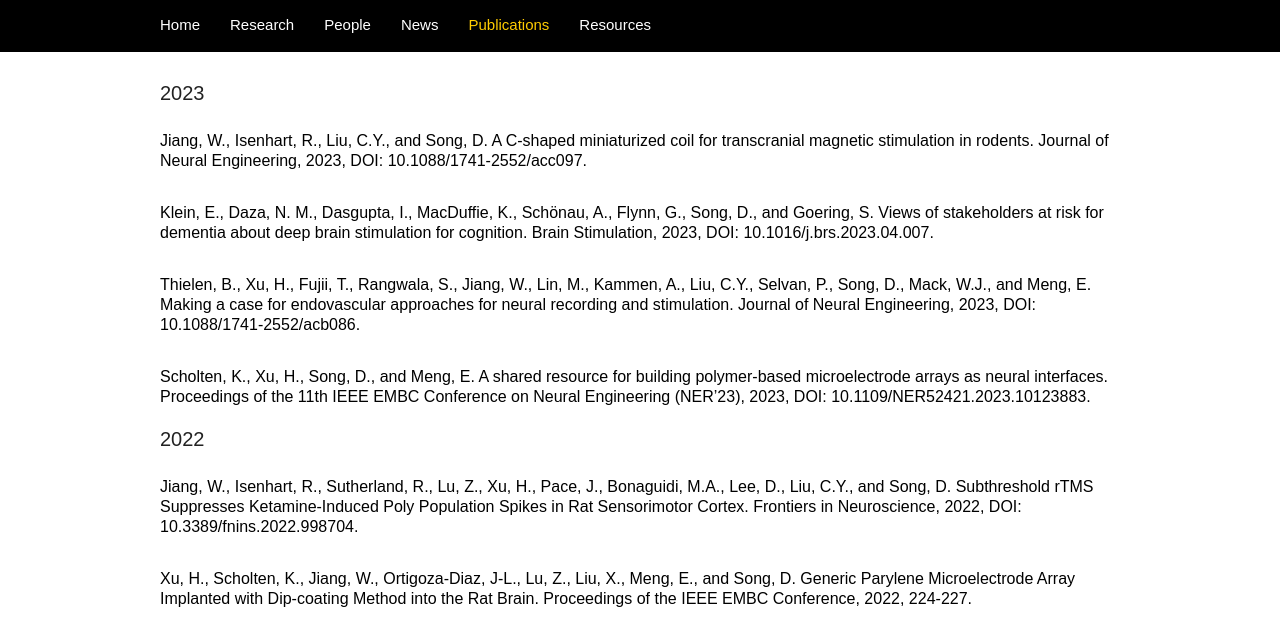
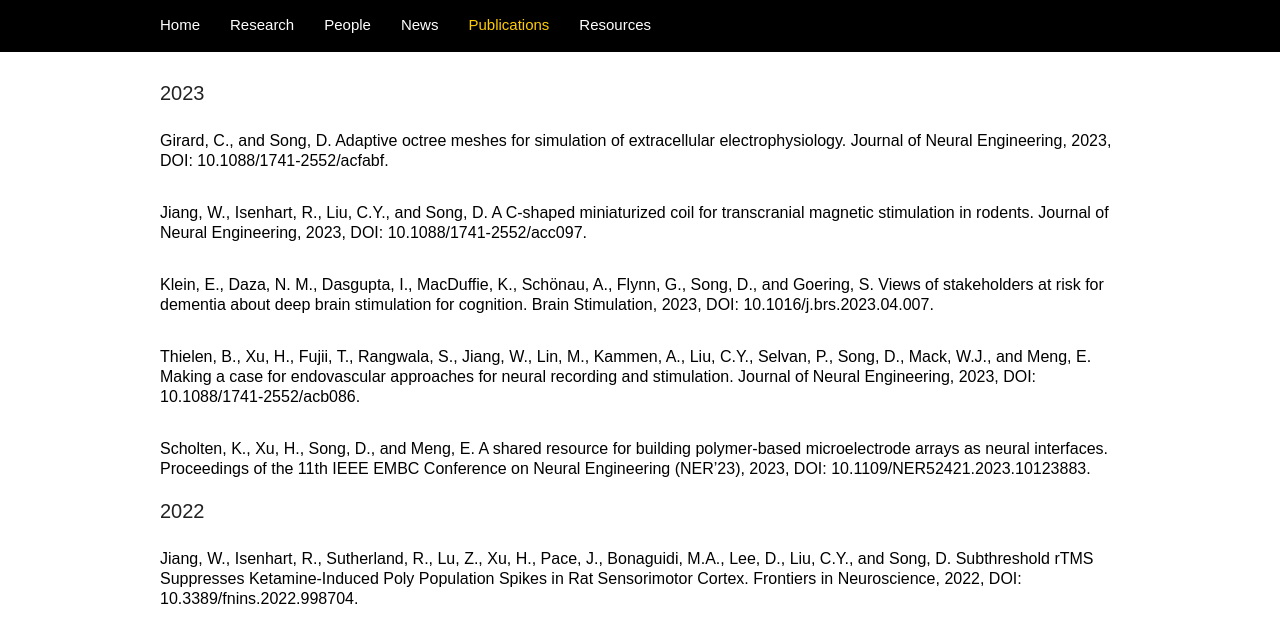
Before and after one commit to neural-modeling-and-interface-lab/neural-modeling-and-interface-lab.github.io, a plain HTML site: page publications.html in a window 1280 px wide. Shown: the part 158-796 px from the top of the page. Drawn offline with Linux system fonts and the light colour scheme.

Commit message:
Update publications.html

```diff
--- a/publications.html
+++ b/publications.html
@@ -52,12 +52,12 @@
 
   <!--Content-->
   <section id="publications" class="content">
-	<h2 class="top-margin">2023</h2>
+    <h2 class="top-margin">2023</h2>
+    <p><a href="https://iopscience.iop.org/article/10.1088/1741-2552/acfabf">Girard, C., and Song, D.  Adaptive octree meshes for simulation of extracellular electrophysiology.  Journal of Neural Engineering, 2023, DOI: 10.1088/1741-2552/acfabf.</a></p>
     <p><a href="https://iopscience.iop.org/article/10.1088/1741-2552/acc097">Jiang, W., Isenhart, R., Liu, C.Y., and Song, D.  A C-shaped miniaturized coil for transcranial magnetic stimulation in rodents.  Journal of Neural Engineering, 2023, DOI: 10.1088/1741-2552/acc097.</a></p>
-	<p><a href="https://www.sciencedirect.com/science/article/pii/S1935861X23017485">Klein, E., Daza, N. M., Dasgupta, I., MacDuffie, K., Schönau, A., Flynn, G., Song, D., and Goering, S.  Views of stakeholders at risk for dementia about deep brain stimulation for cognition.  Brain Stimulation, 2023, DOI: 10.1016/j.brs.2023.04.007.</a></p>
-	<p><a href="https://iopscience.iop.org/article/10.1088/1741-2552/acb086">Thielen, B., Xu, H., Fujii, T., Rangwala, S., Jiang, W., Lin, M., Kammen, A., Liu, C.Y., Selvan, P., Song, D., Mack, W.J., and Meng, E.  Making a case for endovascular approaches for neural recording and stimulation.  Journal of Neural Engineering, 2023, DOI: 10.1088/1741-2552/acb086.</a></p>
-	<p><a href="https://ieeexplore.ieee.org/document/10123883">Scholten, K., Xu, H., Song, D., and Meng, E.  A shared resource for building polymer-based microelectrode arrays as neural interfaces.  Proceedings of the 11th IEEE EMBC Conference on Neural Engineering (NER’23), 2023, DOI: 10.1109/NER52421.2023.10123883.</a></p>
-
+    <p><a href="https://www.sciencedirect.com/science/article/pii/S1935861X23017485">Klein, E., Daza, N. M., Dasgupta, I., MacDuffie, K., Schönau, A., Flynn, G., Song, D., and Goering, S.  Views of stakeholders at risk for dementia about deep brain stimulation for cognition.  Brain Stimulation, 2023, DOI: 10.1016/j.brs.2023.04.007.</a></p>
+    <p><a href="https://iopscience.iop.org/article/10.1088/1741-2552/acb086">Thielen, B., Xu, H., Fujii, T., Rangwala, S., Jiang, W., Lin, M., Kammen, A., Liu, C.Y., Selvan, P., Song, D., Mack, W.J., and Meng, E.  Making a case for endovascular approaches for neural recording and stimulation.  Journal of Neural Engineering, 2023, DOI: 10.1088/1741-2552/acb086.</a></p>
+    <p><a href="https://ieeexplore.ieee.org/document/10123883">Scholten, K., Xu, H., Song, D., and Meng, E.  A shared resource for building polymer-based microelectrode arrays as neural interfaces.  Proceedings of the 11th IEEE EMBC Conference on Neural Engineering (NER’23), 2023, DOI: 10.1109/NER52421.2023.10123883.</a></p>
     <h2 class="top-margin">2022</h2>
     <p><a href="https://www.frontiersin.org/articles/10.3389/fnins.2022.998704/abstract">Jiang, W., Isenhart, R., Sutherland, R., Lu, Z., Xu, H., Pace, J., Bonaguidi, M.A., Lee, D., Liu, C.Y., and Song, D.  Subthreshold rTMS Suppresses Ketamine-Induced Poly Population Spikes in Rat Sensorimotor Cortex.  Frontiers in Neuroscience, 2022, DOI: 10.3389/fnins.2022.998704.</a></p>
     <p><a href="https://ieeexplore.ieee.org/document/9870987">Xu, H., Scholten, K., Jiang, W., Ortigoza-Diaz, J-L., Lu, Z., Liu, X., Meng, E., and Song, D.  Generic Parylene Microelectrode Array Implanted with Dip-coating Method into the Rat Brain.  Proceedings of the IEEE EMBC Conference, 2022, 224-227.</a></p>
```
